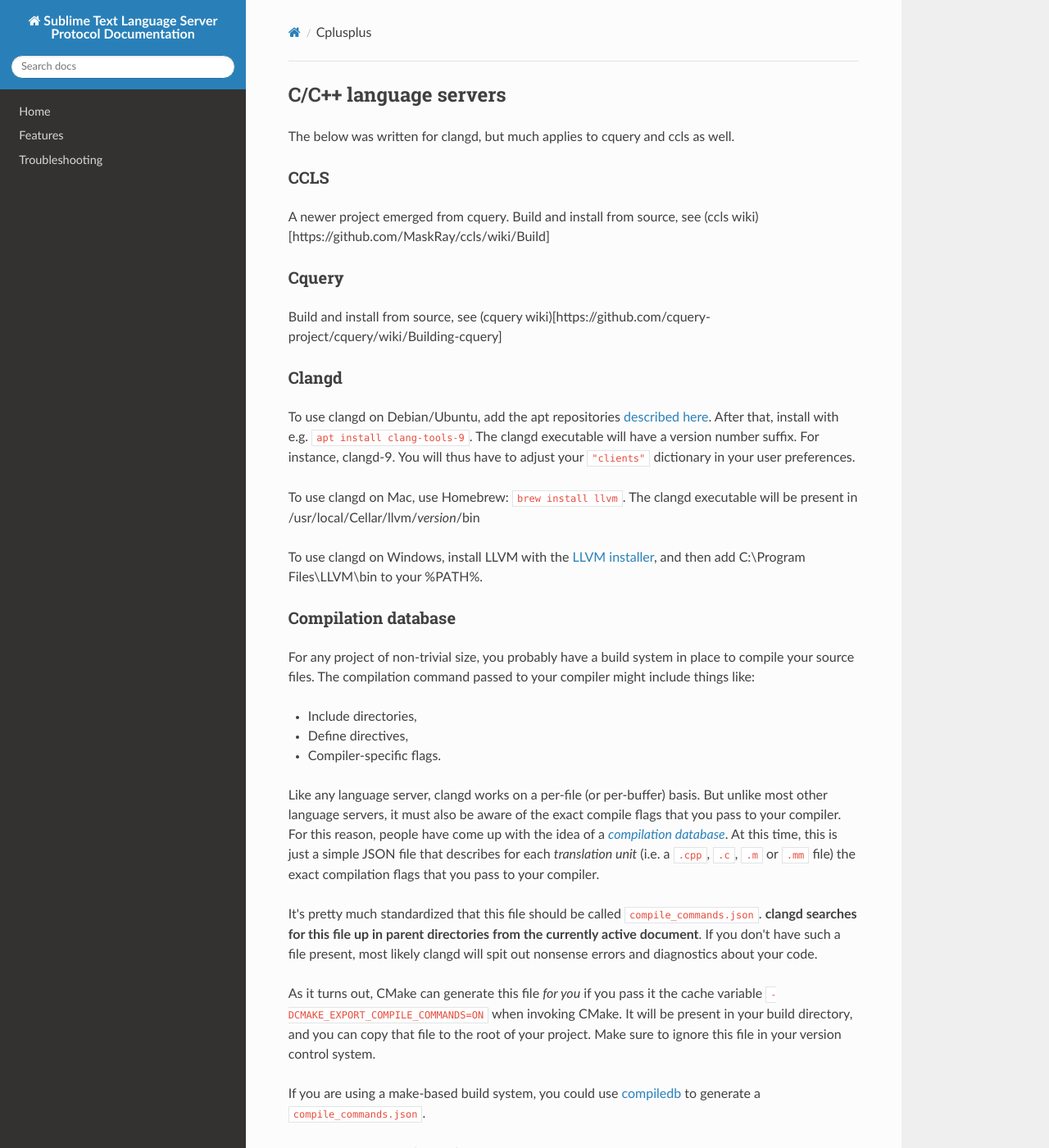
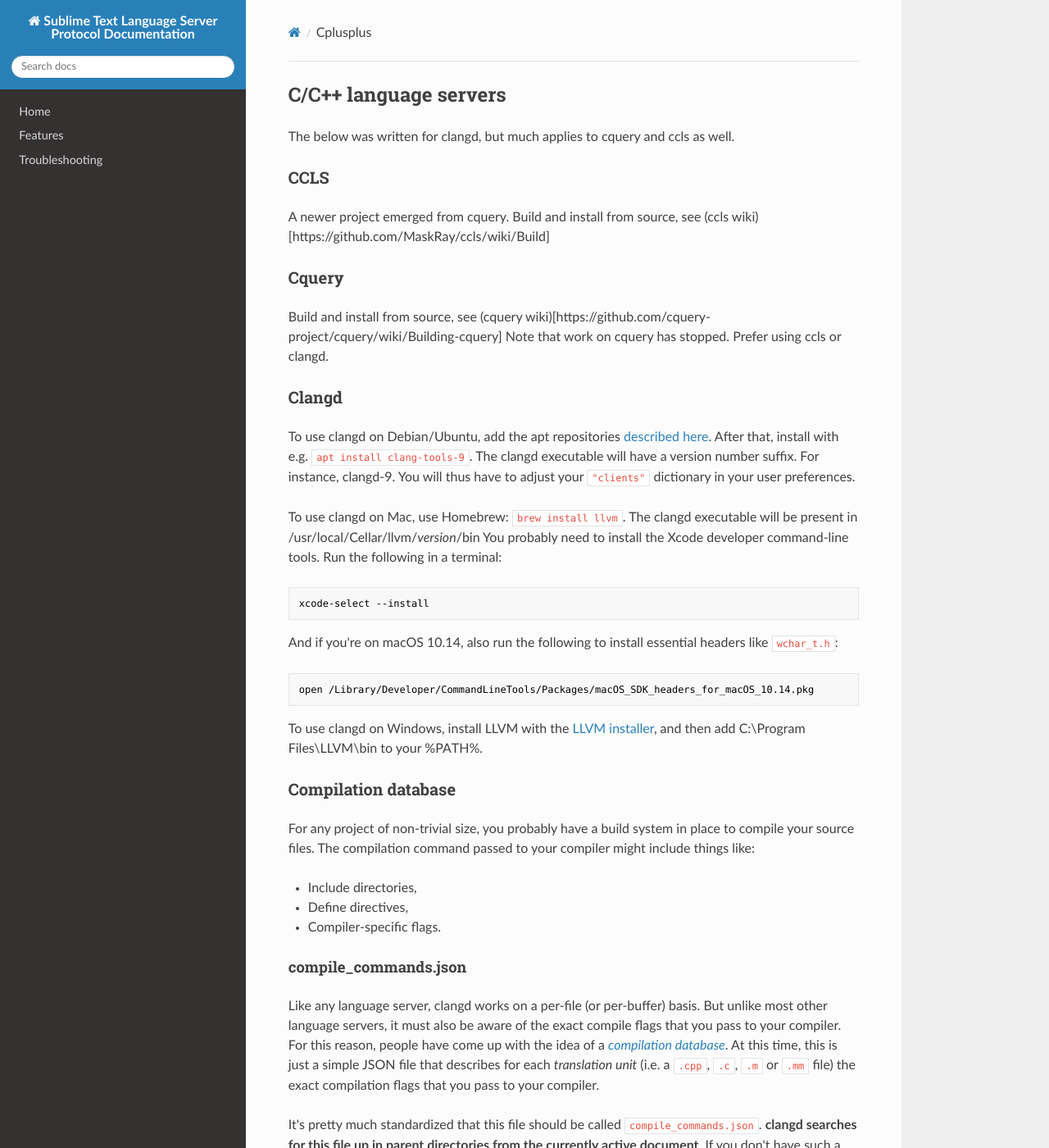
Before and after one commit to sublimelsp/LSP, an MkDocs documentation site: the page built from docs/cplusplus.md, in a window 1280 px wide and 1400 px high. Shown: the whole window at 82% size. Built offline with MkDocs 1.6.1, drawn with Linux system fonts in a browser that asks for light colours; nearby versions of some CDN libraries; some of the changed text lies outside the part shown.

Commit message:
Update c++ documentation

````diff
--- a/docs/cplusplus.md
+++ b/docs/cplusplus.md
@@ -10,6 +10,7 @@
 ### Cquery
 
 Build and install from source, see (cquery wiki)[https://github.com/cquery-project/cquery/wiki/Building-cquery]
+Note that work on cquery has stopped. Prefer using ccls or clangd.
 
 ### Clangd
 
@@ -20,6 +21,14 @@
 
 To use clangd on Mac, use Homebrew: `brew install llvm`. The clangd executable
 will be present in /usr/local/Cellar/llvm/*version*/bin
+You probably need to install the Xcode developer command-line tools. Run the following in a terminal:
+```bash
+xcode-select --install
+```
+And if you're on macOS 10.14, also run the following to install essential headers like `wchar_t.h`:
+```bash
+open /Library/Developer/CommandLineTools/Packages/macOS_SDK_headers_for_macOS_10.14.pkg
+```
 
 To use clangd on Windows, install LLVM with the [LLVM installer](http://releases.llvm.org/download.html),
 and then add C:\\Program Files\\LLVM\\bin to your %PATH%.
@@ -33,6 +42,8 @@
 * Include directories,
 * Define directives,
 * Compiler-specific flags.
+
+#### compile_commands.json
 
 Like any language server, clangd works on a per-file (or per-buffer) basis. But
 unlike most other language servers, it must also be aware of the exact compile
@@ -65,3 +76,10 @@
 
 You can also read about attempts to address this [on the CMake issue tracker](https://gitlab.kitware.com/cmake/cmake/issues/16285), along with the problem
 of treating header files as translation units.
+
+#### compile_flags.txt
+
+Another way to let your language server know what the include dirs are is by hand-writing a compile_flags.txt file in
+your source root. Each line is one flag. This can be useful for projects that e.g. only have a Visual Studio solution
+file. For more information, see [these instructions](https://releases.llvm.org/8.0.0/tools/clang/tools/extra/docs/clangd/Installation.html#compile-flags-txt). Creating this file by hand is a reasonable place to start if your project is quite
+simple.
````
